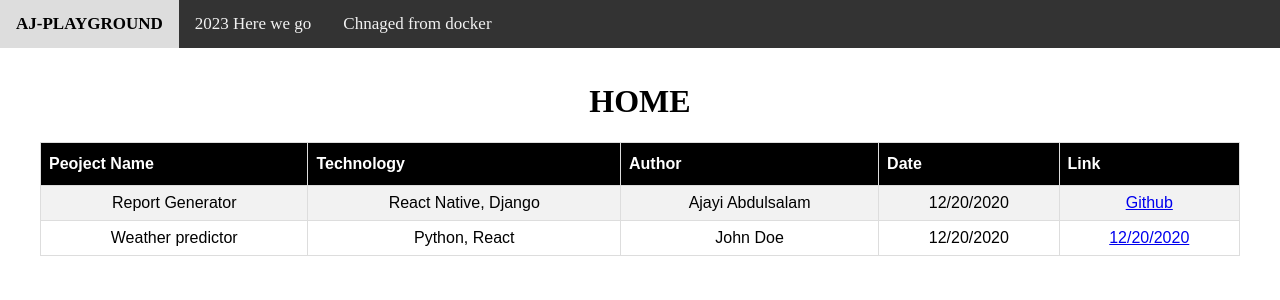
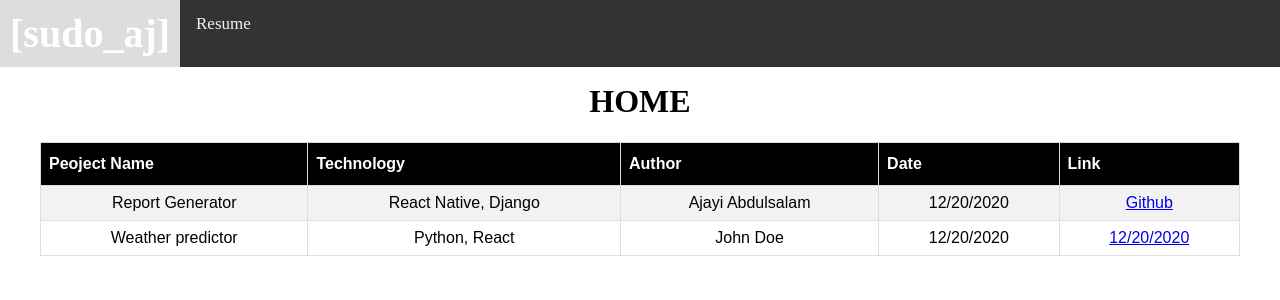
Before and after one commit to sudoaj/aj-playground, an Angular app: page / in a window 1280 px wide. Shown: the top 300 px of the page. Built offline with nearby package versions, Linux system fonts and the light colour scheme.

Commit message:
Update navbar in app.component.html

```diff
--- a/src/app/app.component.html
+++ b/src/app/app.component.html
@@ -1,8 +1,9 @@
 <div>
-    <div class="navbar">
-        <a href="/" style="text-decoration: solid; font-weight: bolder;">AJ-PLAYGROUND</a>
-        <a href="/" >2023 Here we go</a>
-        <a href="/" >Chnaged from docker</a>
-      </div>
-<router-outlet></router-outlet>
+  <div class="navbar">
+    <a href="/"
+      style="text-decoration: none; font-weight: bolder; color: #fff; font-size: 2.5em; padding: 10px; border: 10px;">[sudo_aj]</a>
+
+    <a href="src/assets/resume/Abdulsalam Ajayi- General.pdf" target="_blank">Resume</a>
+  </div>
+  <router-outlet></router-outlet>
 </div>
```
Also changed, not shown: 1 other file (tests, documents, lock files or other folders).
